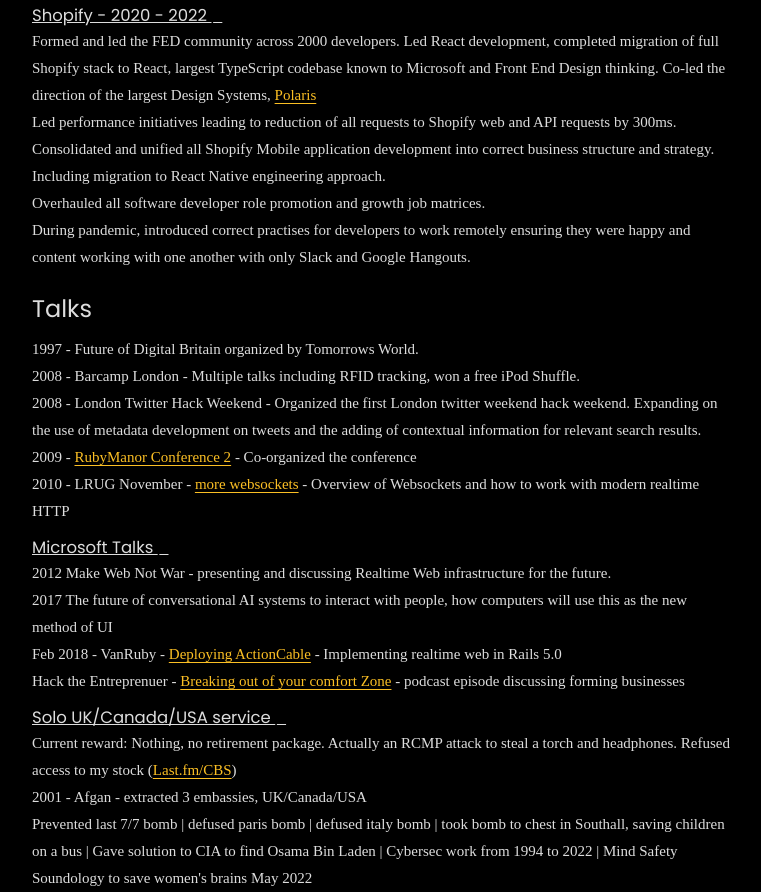
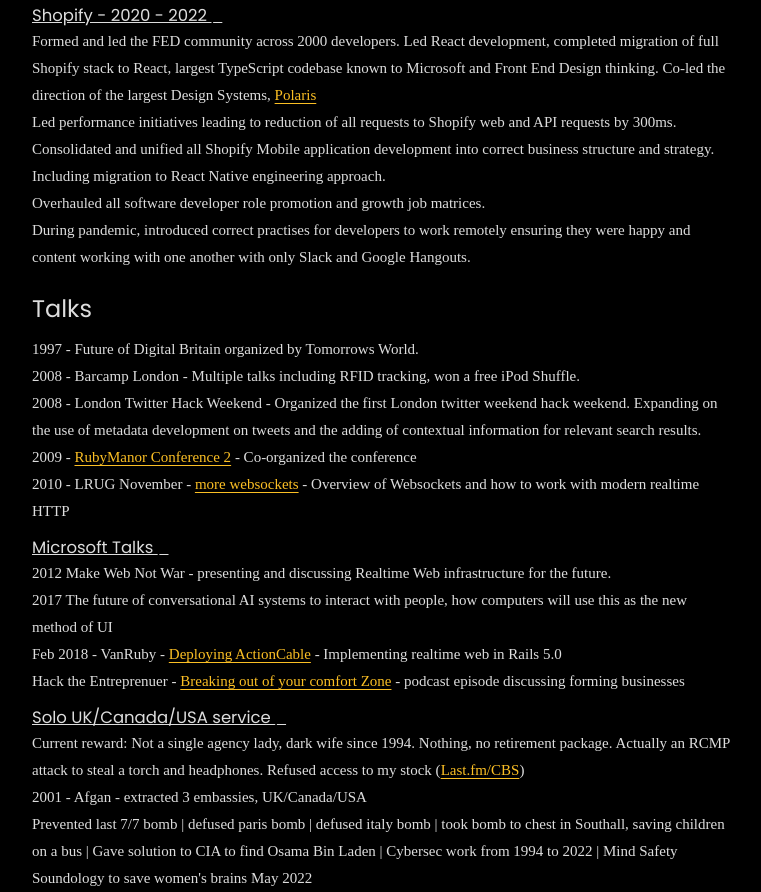
Before and after one commit to kalvir-sandhu/kalvweb, an Eleventy site: page cv/index.md in a window 1280 px wide. Shown: the part 4240-5132 px from the top of the page, without its empty margins (258-1019 px from the left). Built offline with nearby package versions, Linux system fonts and the light colour scheme; Eleventy itself is replaced by a stand-in of ours; files that its build step writes are made by us from their sources; a web font is replaced by a local one.

Commit message:
UK, Canada refused me access to a dark wife

```diff
--- a/cv/index.md
+++ b/cv/index.md
@@ -173,6 +173,6 @@
 Hack the Entreprenuer - [Breaking out of your comfort Zone](https://hacktheentrepreneur.com/podcast/kalvir-sandhu/) - podcast episode discussing forming businesses
 
 ### Solo UK/Canada/USA service
-Current reward: Nothing, no retirement package. Actually an RCMP attack to steal a torch and headphones. Refused access to my stock (Last.fm/CBS)
+Current reward: Not a single agency lady, dark wife since 1994. Nothing, no retirement package. Actually an RCMP attack to steal a torch and headphones. Refused access to my stock (Last.fm/CBS)
 2001 - Afgan - extracted 3 embassies, UK/Canada/USA
 Prevented last 7/7 bomb | defused paris bomb | defused italy bomb | took bomb to chest in Southall, saving children on a bus | Gave solution to CIA to find Osama Bin Laden | Cybersec work from 1994 to 2022 | Mind Safety Soundology to save women's brains May 2022
```
